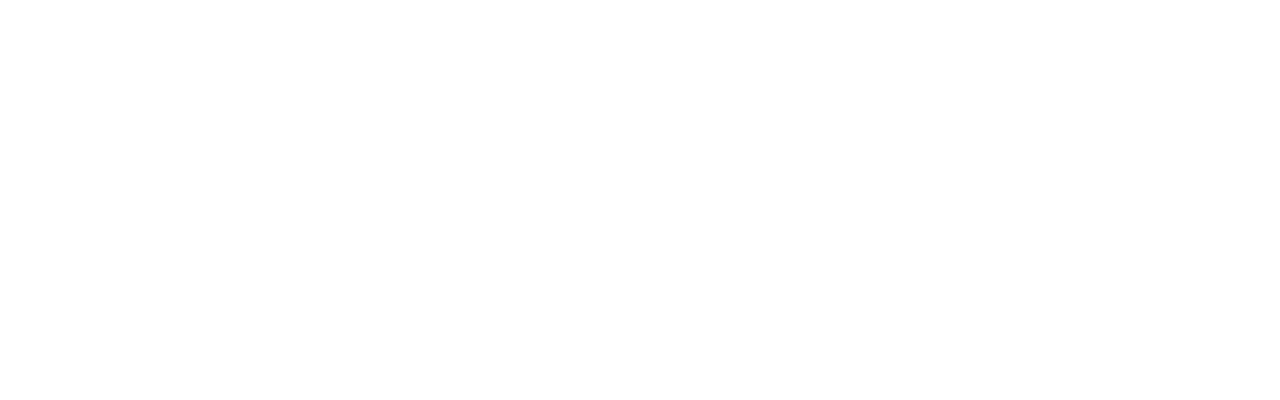
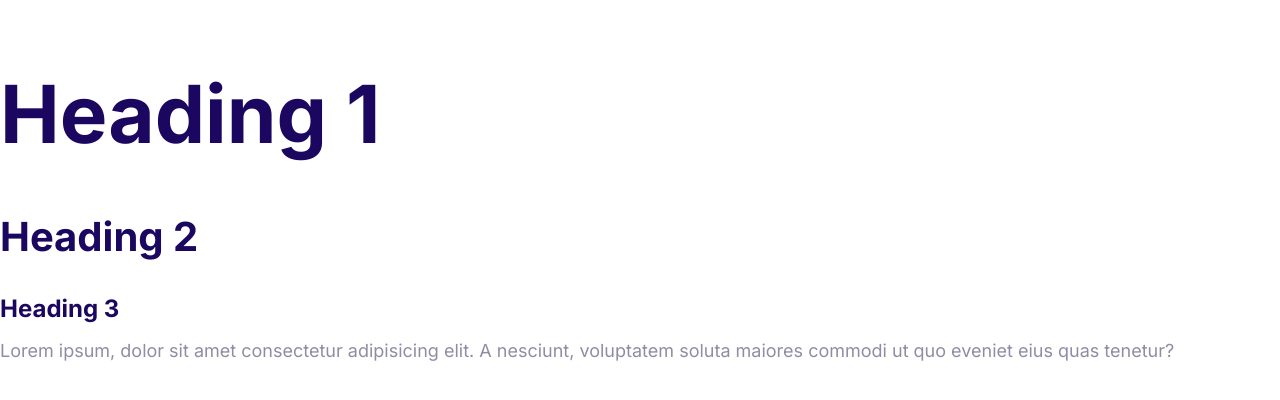
Before and after one commit to youns115/-moshify, a plain HTML site: page index.html in a window 1280 px wide. Drawn offline with Linux system fonts and the light colour scheme.

Commit message:
Define the styles for the fonts.

```diff
--- a/css/styles.css
+++ b/css/styles.css
@@ -5,3 +5,50 @@
     --color-heading: #1b0760;
     --color-body: #918ca4;
 }
+html{
+    /* 10px 7isaba */
+    font-size: 62.5%;
+}
+body{
+    font-family: Inter, Arial, Helvetica, sans-serif;
+    font-size: 2.4rem;
+    line-height: 1.5;
+    color: var(--color-body);
+}
+
+h1,h2,h3{
+    color: var(--color-heading);
+    margin-bottom: 1rem;
+}
+
+h1{
+    font-size: 7rem;
+}
+
+h2{
+    font-size: 4rem;
+}
+
+h3{
+    font-size: 3rem;
+
+}
+
+p{
+    margin-top: 0;
+}
+
+@media screen and (min-width: 1024px){
+    body{
+        font-size: 1.8rem;
+    }
+    h1{
+        font-size: 8rem;
+    }
+    h2{
+        font-size: 4rem;
+    }
+    h3{
+        font-size: 2.4rem;
+    }
+}
--- a/index.html
+++ b/index.html
@@ -5,10 +5,16 @@
     <meta http-equiv="X-UA-Compatible" content="IE=edge">
     <meta name="viewport" content="width=device-width, initial-scale=1.0">
     <title>Document</title>
+    <link rel="preconnect" href="https://fonts.googleapis.com">
+    <link rel="preconnect" href="https://fonts.gstatic.com" crossorigin>
+    <link href="https://fonts.googleapis.com/css2?family=Caveat:wght@400;700&family=Inter:wght@400;700&display=swap" rel="stylesheet">
     <link rel="stylesheet" href="/css/normalize.css">
     <link rel="stylesheet" href="/css/styles.css">
 </head>
 <body>
-
+    <h1>Heading 1</h1>
+    <h2>Heading 2</h2>
+    <h3>Heading 3</h3>
+    <p>Lorem ipsum, dolor sit amet consectetur adipisicing elit. A nesciunt, voluptatem soluta maiores commodi ut quo eveniet eius quas tenetur?</p>
 </body>
 </html>
```
